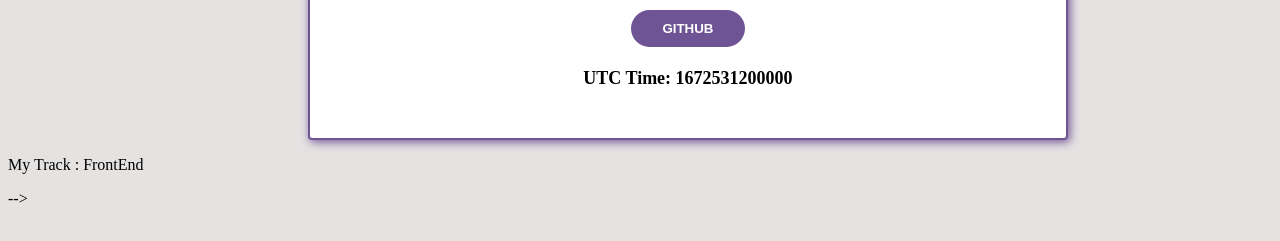
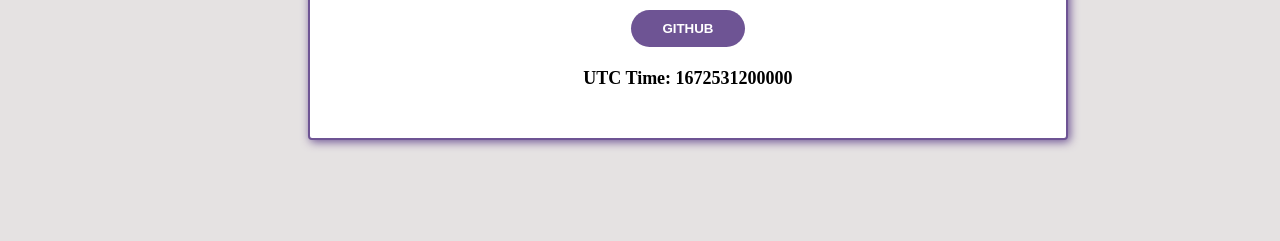
Before and after one commit to Dev-lex97/HNG-Task-one, a plain HTML site: page HNG TaskONe/index.html in a window 1280 px wide. Shown: the part 473-714 px from the top of the page. Drawn offline with Linux system fonts and the light colour scheme.

Commit message:
Update index.html

```diff
--- a/HNG TaskONe/index.html
+++ b/HNG TaskONe/index.html
@@ -39,14 +39,3 @@
 
   </body>
 </html>
-
-
-
-
-</div>
-<div class="track" data-testid="myTrack">
-  <p>My Track :
-    <span class="span">FrontEnd</span>
-  </p>
-</div>
--->
```
